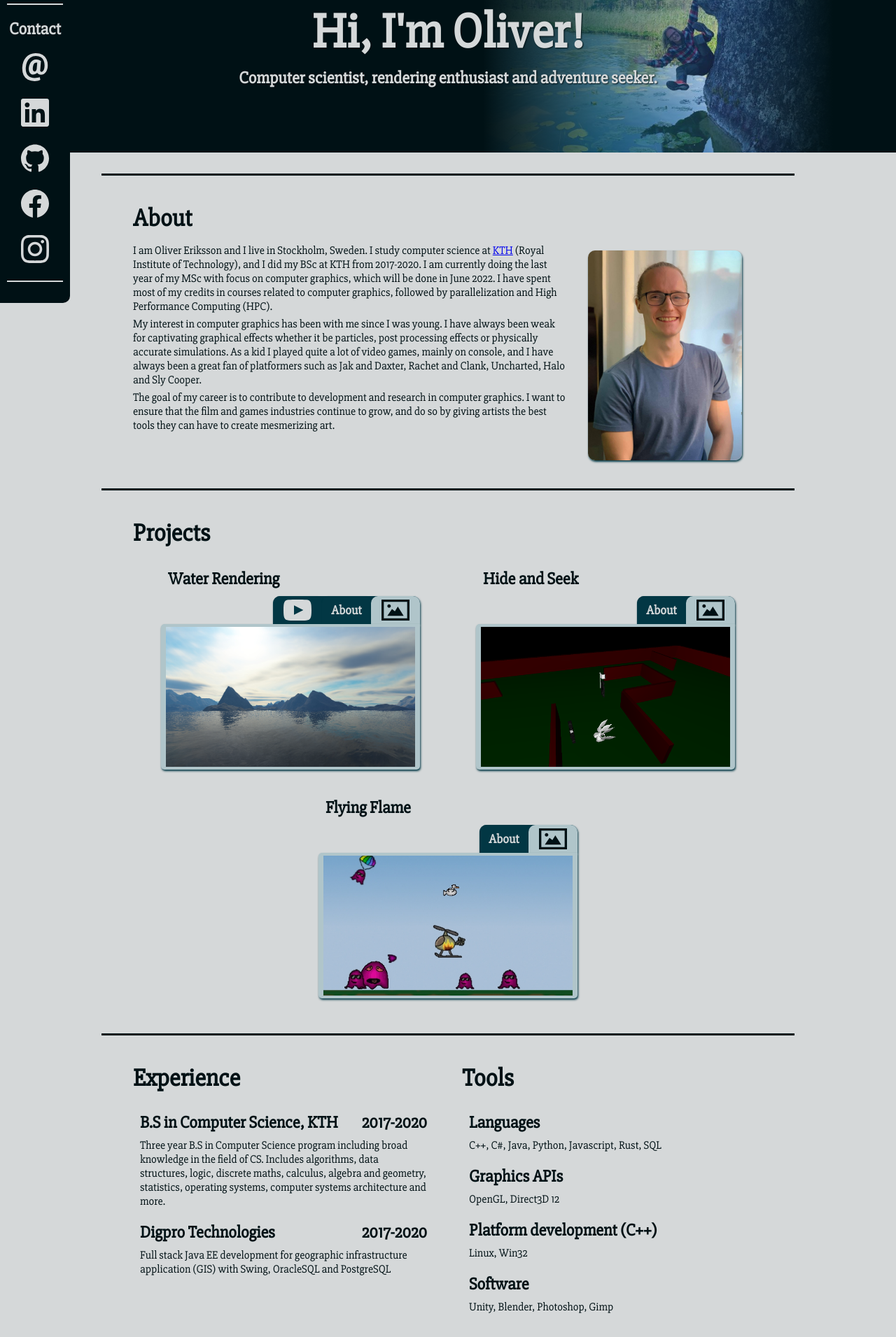
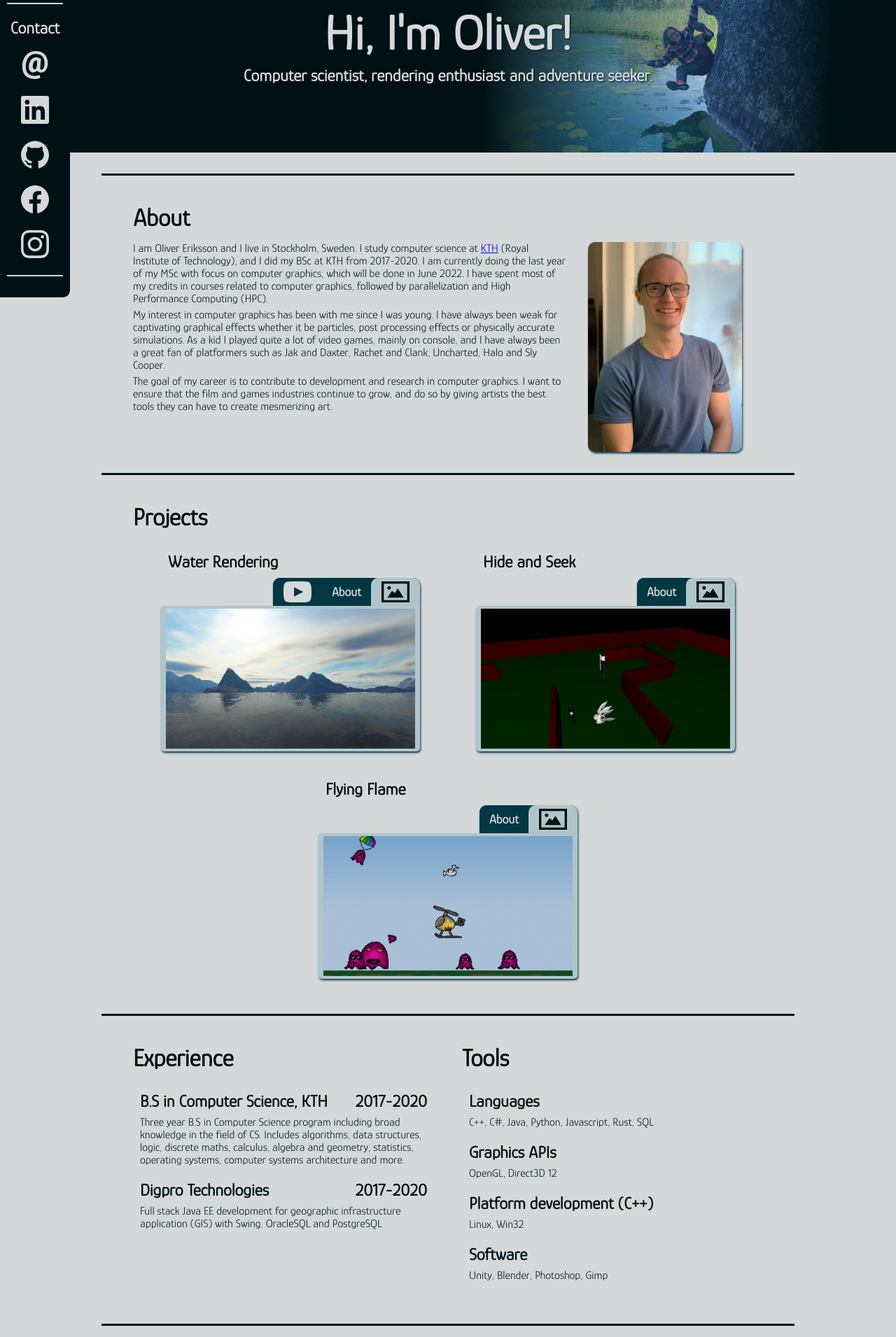
Before and after one commit to raaavioli/PortfolioV2, a Gatsby site: page / in a window 1280 px wide. Shown: the part 82-1993 px from the top of the page at 70% size. Built offline with nearby package versions, Linux system fonts and the light colour scheme; Gatsby itself is replaced by a stand-in of ours.

Commit message:
Change fonts, fix inspection errors

```diff
--- a/src/images/svgs.js
+++ b/src/images/svgs.js
@@ -66,9 +66,9 @@ export const EmailLogo = () => {
 
 export const MenuLogo = () => {
     return (
-        <svg className="svg-logo menu-logo" xmlns="http://www.w3.org/2000/svg" x="0px" y="0px" width="122.879px" height="103.609px" viewBox="0 0 122.879 103.609" enable-background="new 0 0 122.879 103.609">
+        <svg className="svg-logo menu-logo" xmlns="http://www.w3.org/2000/svg" x="0px" y="0px" width="122.879px" height="103.609px" viewBox="0 0 122.879 103.609" enableBackground="new 0 0 122.879 103.609">
             <g>
-                <path fill-rule="evenodd" clip-rule="evenodd" d="M10.368,0h102.144c5.703,0,10.367,4.665,10.367,10.367v0 c0,5.702-4.664,10.368-10.367,10.368H10.368C4.666,20.735,0,16.07,0,10.368v0C0,4.665,4.666,0,10.368,0L10.368,0z M10.368,82.875 h102.144c5.703,0,10.367,4.665,10.367,10.367l0,0c0,5.702-4.664,10.367-10.367,10.367H10.368C4.666,103.609,0,98.944,0,93.242l0,0 C0,87.54,4.666,82.875,10.368,82.875L10.368,82.875z M10.368,41.438h102.144c5.703,0,10.367,4.665,10.367,10.367l0,0 c0,5.702-4.664,10.368-10.367,10.368H10.368C4.666,62.173,0,57.507,0,51.805l0,0C0,46.103,4.666,41.438,10.368,41.438 L10.368,41.438z"/>
+                <path fillRule="evenodd" clipRule="evenodd" d="M10.368,0h102.144c5.703,0,10.367,4.665,10.367,10.367v0 c0,5.702-4.664,10.368-10.367,10.368H10.368C4.666,20.735,0,16.07,0,10.368v0C0,4.665,4.666,0,10.368,0L10.368,0z M10.368,82.875 h102.144c5.703,0,10.367,4.665,10.367,10.367l0,0c0,5.702-4.664,10.367-10.367,10.367H10.368C4.666,103.609,0,98.944,0,93.242l0,0 C0,87.54,4.666,82.875,10.368,82.875L10.368,82.875z M10.368,41.438h102.144c5.703,0,10.367,4.665,10.367,10.367l0,0 c0,5.702-4.664,10.368-10.367,10.368H10.368C4.666,62.173,0,57.507,0,51.805l0,0C0,46.103,4.666,41.438,10.368,41.438 L10.368,41.438z"/>
             </g>
         </svg>
     )
@@ -76,7 +76,7 @@ export const MenuLogo = () => {
 
 export const CrossLogo = () => {
     return (
-        <svg className="svg-logo cross-logo" xmlns="http://www.w3.org/2000/svg" x="0px" y="0px" viewBox="0 0 121.31 122.876" enable-background="new 0 0 121.31 122.876">
+        <svg className="svg-logo cross-logo" xmlns="http://www.w3.org/2000/svg" x="0px" y="0px" viewBox="0 0 121.31 122.876" enableBackground="new 0 0 121.31 122.876">
             <g>
                 <path d="M90.914,5.296c6.927-7.034,18.188-7.065,25.154-0.068 c6.961,6.995,6.991,18.369,0.068,25.397L85.743,61.452l30.425,30.855c6.866,6.978,6.773,18.28-0.208,25.247 c-6.983,6.964-18.21,6.946-25.074-0.031L60.669,86.881L30.395,117.58c-6.927,7.034-18.188,7.065-25.154,0.068 c-6.961-6.995-6.992-18.369-0.068-25.397l30.393-30.827L5.142,30.568c-6.867-6.978-6.773-18.28,0.208-25.247 c6.983-6.963,18.21-6.946,25.074,0.031l30.217,30.643L90.914,5.296L90.914,5.296z"/>
             </g>
--- a/src/pages/index.js
+++ b/src/pages/index.js
@@ -16,15 +16,13 @@ const projects = [
     text: "Water Rendering",
     embedId: "vMgEDpx1GXg",
 	image: WaterRenderingPNG,
-    description: "Water Rendering aimed to explore rendering of realistically looking water in real time.\
-	The project is based on Jerry Tessendorf's paper Simulating Ocean Water (2001).",
+    description: "Water Rendering aimed to explore rendering of realistically looking water in real time. The project is based on Jerry Tessendorf's paper Simulating Ocean Water (2001).",
     keywords: "C++, OpenGL, CUDA, Fourier transforms",
   },
   {
     text: "Hide and Seek",
 	image: HideAndSeekPNG,
-    description: "A 3D game created as part of a university project in tcp-sockets programmig. The game allows multiple players to \
-	connect to a server to play a game of capture the flag in a procedurally generated maze.",
+    description: "A 3D game created as part of a university project in tcp-sockets programmig. The game allows multiple players to connect to a server to play a game of capture the flag in a procedurally generated maze.",
 		keywords: "C++, Network programming (sockets), OpenGL, Blender"
   },
   {
@@ -40,9 +38,7 @@ const experiences = [
 	{
 		title: "B.S in Computer Science, KTH",
 		dateRange: "2017-2020",
-		description: "Three year B.S in Computer Science program including broad knowledge in the field of CS. Includes \
-		algorithms, data structures, logic, discrete maths, calculus, algebra and geometry, statistics, operating systems, \
-		computer systems architecture and more."
+		description: "Three year B.S in Computer Science program including broad knowledge in the field of CS. Includes algorithms, data structures, logic, discrete maths, calculus, algebra and geometry, statistics, operating systems, computer systems architecture and more."
 	},
 	{
 		title: "Digpro Technologies",
@@ -81,7 +77,7 @@ const IndexPage = () => {
 					<h3 className="dark">Computer scientist, rendering enthusiast and
 					 adventure seeker.</h3>
 				</div>
-				<span class="cover">
+				<span className="cover">
 					<img className="head-image" src={HeadImage} alt="Me"/>
 				</span>
 			</div>
--- a/src/styles/main.scss
+++ b/src/styles/main.scss
@@ -55,7 +55,7 @@ body {
 
 main div {
 	display: flex;
-	font-family: 'Slabo 27px';
+	font-family: "Glory", Helvetica, sans-serif;
 }
 
 h1 {
@@ -272,7 +272,7 @@ $colorBottom: #222ccc;
 			height: 300px;
 			display: block;
 			float: right;
-			margin: 10px 30px;
+			margin: 0px 30px;
 			border-radius: 10px;
 			box-shadow: 1px 2px 3px $color-primary-3;
 		}
```
